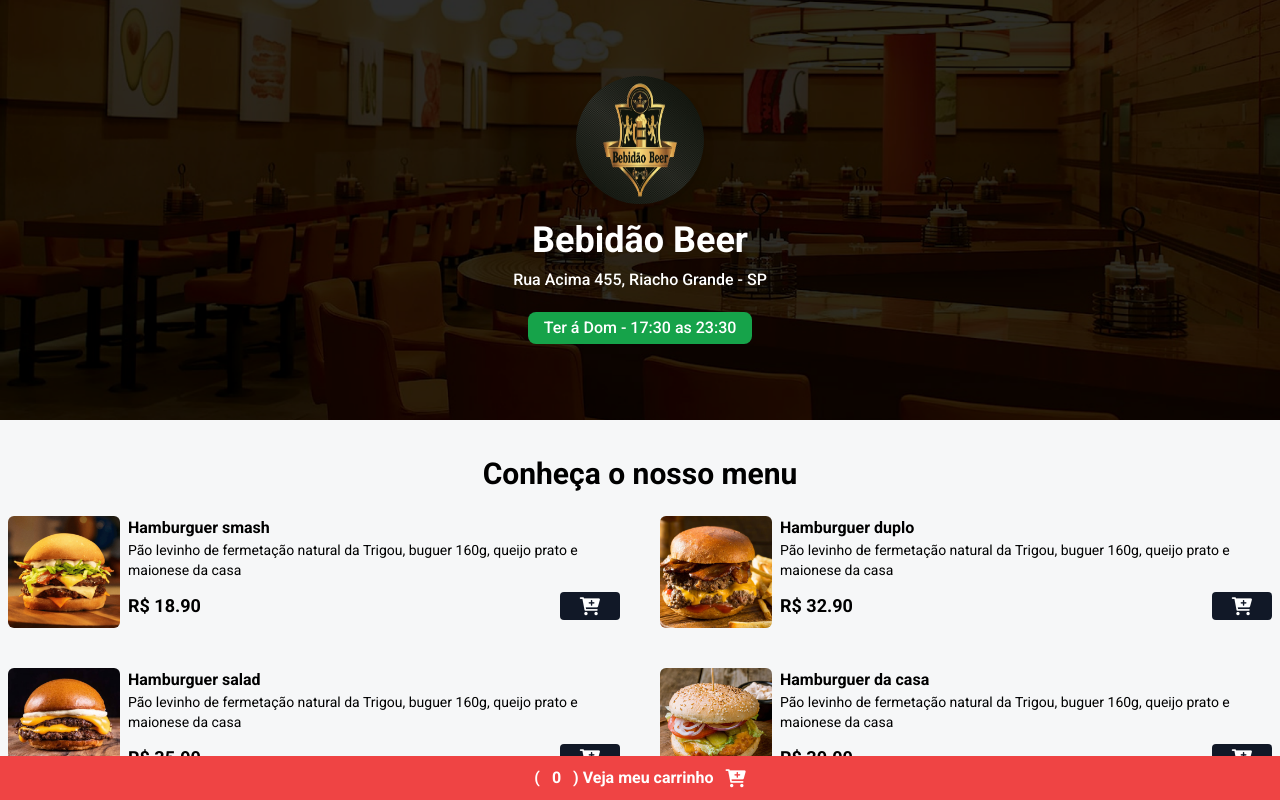
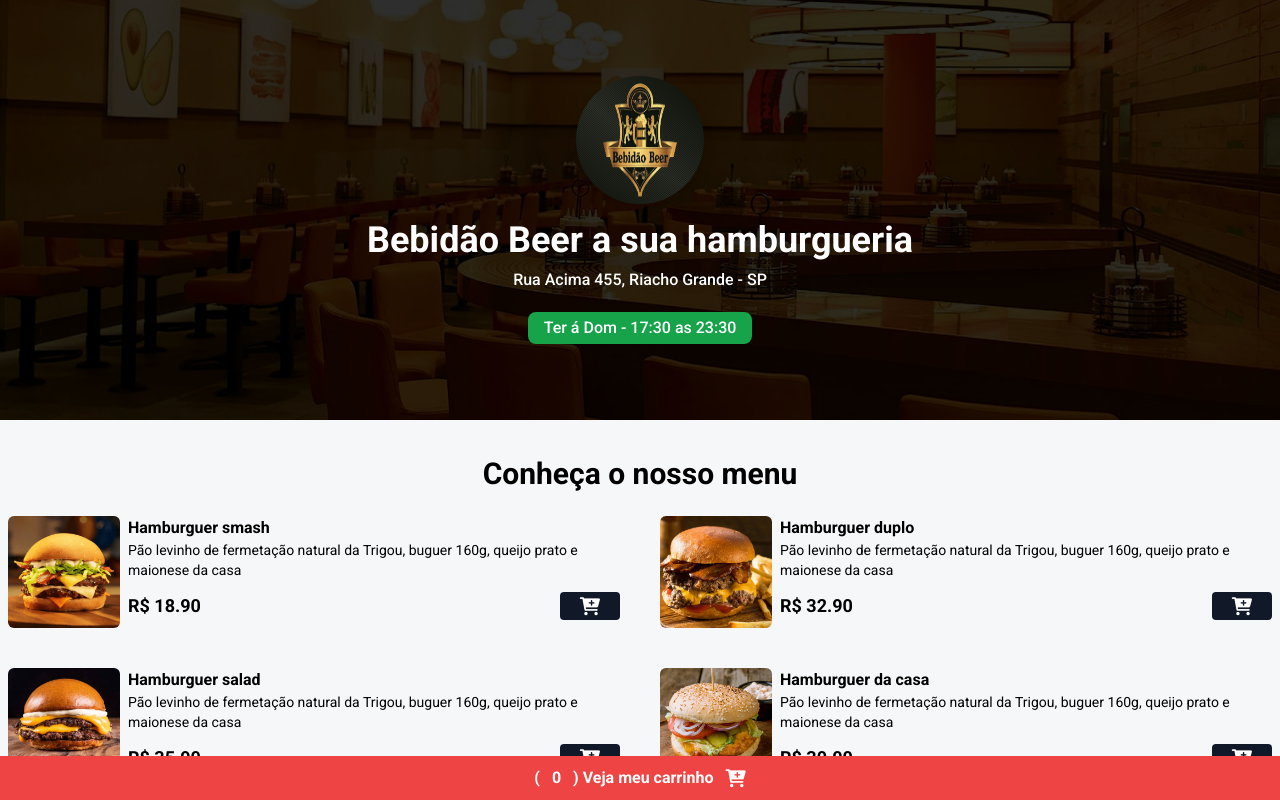
Before and after one commit to erickwork04/RedBurguer, a website: page index.html in a window 1280 px wide. Shown: the top 800 px of the page. Drawn offline with nearby package versions, Linux system fonts and the light colour scheme.

Commit message:
Finalizando o projeto - adcionando meta tag OG

```diff
--- a/index.html
+++ b/index.html
@@ -17,9 +17,17 @@
     integrity="sha512-Fo3rlrZj/k7ujTnHg4CGR2D7kSs0v4LLanw2qksYuRlEzO+tcaEPQogQ0KaoGN26/zrn20ImR1DfuLWnOo7aBA=="
     crossorigin="anonymous" referrerpolicy="no-referrer" />
 
+    <!-- META TAG OG -->
+    <meta property="og:type" content="website"/>
+    <meta property="og:title" content=" Bebidão Beer a sua hamburgueria !"/>
+    <meta property="og:img" content="https://red-burguer.vercel.app/assets/stevan%20-%20logo.jpg "/>
+    <meta property="og:description" content="O melhor hamburguer artesanal"/>
+    <meta property="og:site_name" content="BebidãoBeer"/>
+
+
   <link rel="stylesheet" href="./styles/output.css" />
 
-  <title>Dev Burguer - A melhor hamburgueria dev!</title>
+  <title> Bebidão Beer a sua hamburgueria !</title>
 </head>
 
 <body>
@@ -33,7 +41,7 @@
         class="w-32 h-32 rounded-full shadow-lg hover:scale-110 duration-200"
         />
 
-      <h1 class="text-4xl mt-4 mb-2 font-bold text-white">Bebidão Beer</h1>
+      <h1 class="text-4xl mt-4 mb-2 font-bold text-white">Bebidão Beer a sua hamburgueria</h1>
 
       <span class="text-white font-medium">Rua Acima 455, Riacho Grande - SP</span>
 
```
